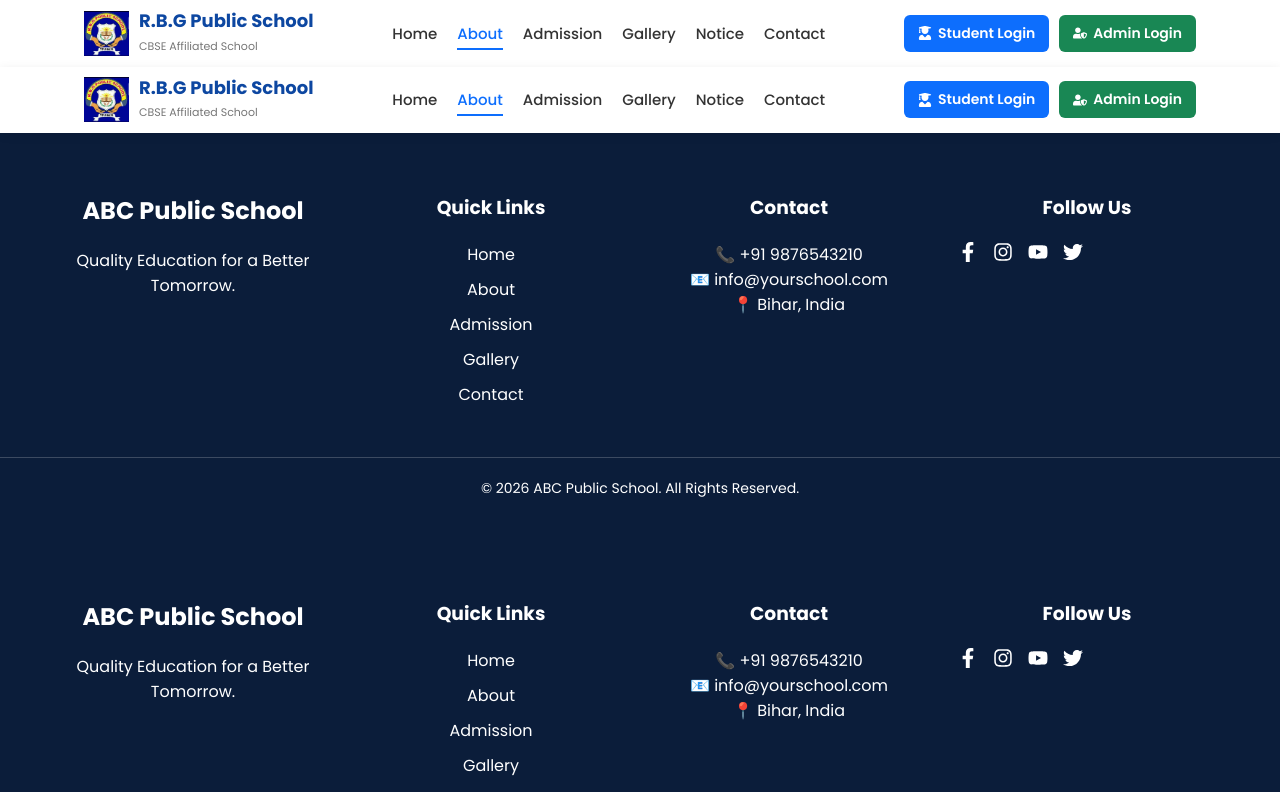
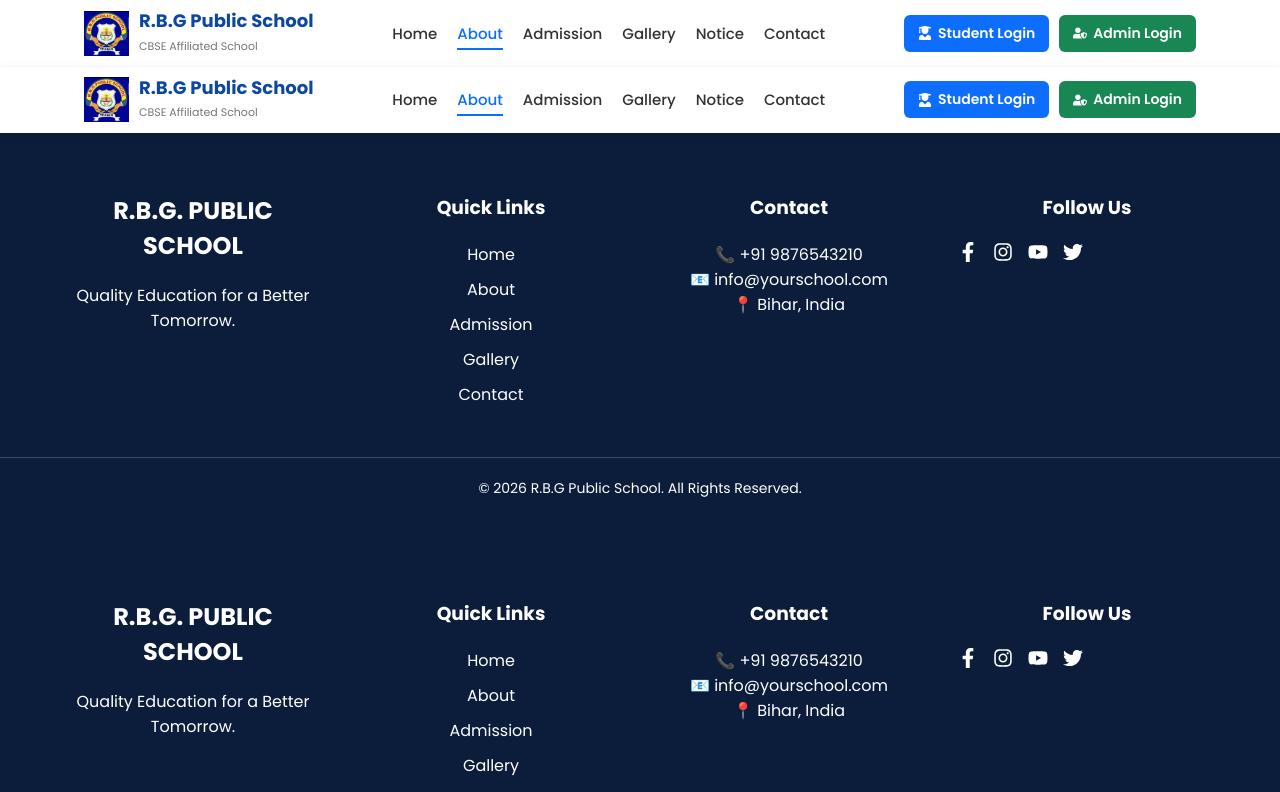
Before and after one commit to Dipak12221/school-frontend, a React (Vite) app: page /about in a window 1280 px wide. Shown: the top 792 px of the page. Built offline with nearby package versions, Linux system fonts and the light colour scheme; no server answers.

Commit message:
Webpage details update

```diff
--- a/src/components/common/Footer/Footer.jsx
+++ b/src/components/common/Footer/Footer.jsx
@@ -4,25 +4,17 @@ import { FaFacebookF, FaInstagram, FaYoutube, FaTwitter } from "react-icons/fa";
 function Footer() {
   return (
     <footer className="footer">
+      <div className="container footer-grid">
+        <div>
+          <h2>R.B.G. PUBLIC SCHOOL</h2>
 
-      <div className="container footer-grid">
-
-        <div>
-
-          <h2>ABC Public School</h2>
-
-          <p>
-            Quality Education for a Better Tomorrow.
-          </p>
-
+          <p>Quality Education for a Better Tomorrow.</p>
         </div>
 
         <div>
-
           <h3>Quick Links</h3>
 
           <ul>
-
             <li>Home</li>
 
             <li>About</li>
@@ -32,13 +24,10 @@ function Footer() {
             <li>Gallery</li>
 
             <li>Contact</li>
-
           </ul>
-
         </div>
 
         <div>
-
           <h3>Contact</h3>
 
           <p>📞 +91 9876543210</p>
@@ -46,15 +35,12 @@ function Footer() {
           <p>📧 info@yourschool.com</p>
 
           <p>📍 Bihar, India</p>
-
         </div>
 
         <div>
-
           <h3>Follow Us</h3>
 
           <div className="social-icons">
-
             <FaFacebookF />
 
             <FaInstagram />
@@ -62,19 +48,13 @@ function Footer() {
             <FaYoutube />
 
             <FaTwitter />
-
           </div>
-
         </div>
-
       </div>
 
       <div className="copyright">
-
-        © 2026 ABC Public School. All Rights Reserved.
-
+        © 2026 R.B.G Public School. All Rights Reserved.
       </div>
-
     </footer>
   );
 }
--- a/src/components/website/About/About.jsx
+++ b/src/components/website/About/About.jsx
@@ -4,7 +4,6 @@ function About() {
   return (
     <section className="about">
       <div className="container about-container">
-
         <div className="about-image">
           <img
             src="https://images.unsplash.com/photo-1580582932707-520aed937b7b?auto=format&fit=crop&w=900&q=80"
@@ -13,49 +12,40 @@ function About() {
         </div>
 
         <div className="about-content">
-
           <h5>About Our School</h5>
 
-          <h2>
-            Welcome To ABC Public School
-          </h2>
+          <h2>Welcome To R.B.G Public School</h2>
 
           <p>
-            ABC Public School is committed to providing quality education
-            with modern teaching methods, experienced faculty, smart
-            classrooms and excellent infrastructure.
+            R.B.G Public School is committed to providing quality education with
+            modern teaching methods, experienced faculty, smart classrooms and
+            excellent infrastructure.
           </p>
 
           <p>
-            Our mission is to develop responsible citizens with strong
-            academic knowledge, leadership qualities and moral values.
+            Our mission is to develop responsible citizens with strong academic
+            knowledge, leadership qualities and moral values.
           </p>
 
           <div className="about-cards">
-
             <div className="about-card">
               <h3>20+</h3>
               <span>Years Experience</span>
             </div>
 
             <div className="about-card">
-              <h3>3000+</h3>
+              <h3>1000+</h3>
               <span>Students</span>
             </div>
 
             <div className="about-card">
-              <h3>120+</h3>
+              <h3>50+</h3>
               <span>Teachers</span>
             </div>
-
           </div>
 
-          <button className="about-btn">
-            Read More
-          </button>
-
+          <button className="about-btn">Read More</button>
         </div>
-
       </div>
     </section>
   );
--- a/src/components/website/ChairmanMessage/ChairmanMessage.jsx
+++ b/src/components/website/ChairmanMessage/ChairmanMessage.jsx
@@ -4,51 +4,41 @@ function ChairmanMessage() {
   return (
     <section className="chairman">
       <div className="container chairman-container">
-
         {/* Left Content */}
 
         <div className="chairman-content">
-
-          <span className="section-title">
-            Chairman's Message
-          </span>
+          <span className="section-title">Chairman's Message</span>
 
           <h2>Message From Our Chairman</h2>
 
-          <p>
-            Dear Parents, Students and Well Wishers,
-          </p>
+          <p>Dear Parents, Students and Well Wishers,</p>
 
           <p>
-            At ABC Public School, we believe education is the strongest
+            At R.B.G Public School, we believe education is the strongest
             foundation for a successful future. Our vision is to provide
             students with quality education supported by modern technology,
             experienced teachers and strong moral values.
           </p>
 
           <p>
-            We continuously strive to create an environment where every
-            student discovers their potential, develops confidence and
-            becomes a responsible citizen.
+            We continuously strive to create an environment where every student
+            discovers their potential, develops confidence and becomes a
+            responsible citizen.
           </p>
 
           <h4>Mr. Amit Sharma</h4>
 
           <span>Chairman</span>
-
         </div>
 
         {/* Right Image */}
 
         <div className="chairman-image">
-
           <img
             src="https://images.unsplash.com/photo-1500648767791-00dcc994a43e?auto=format&fit=crop&w=800&q=80"
             alt="Chairman"
           />
-
         </div>
-
       </div>
     </section>
   );
```
Also changed, not shown: src/components/website/Events/Events.jsx (+2 -12 lines).
